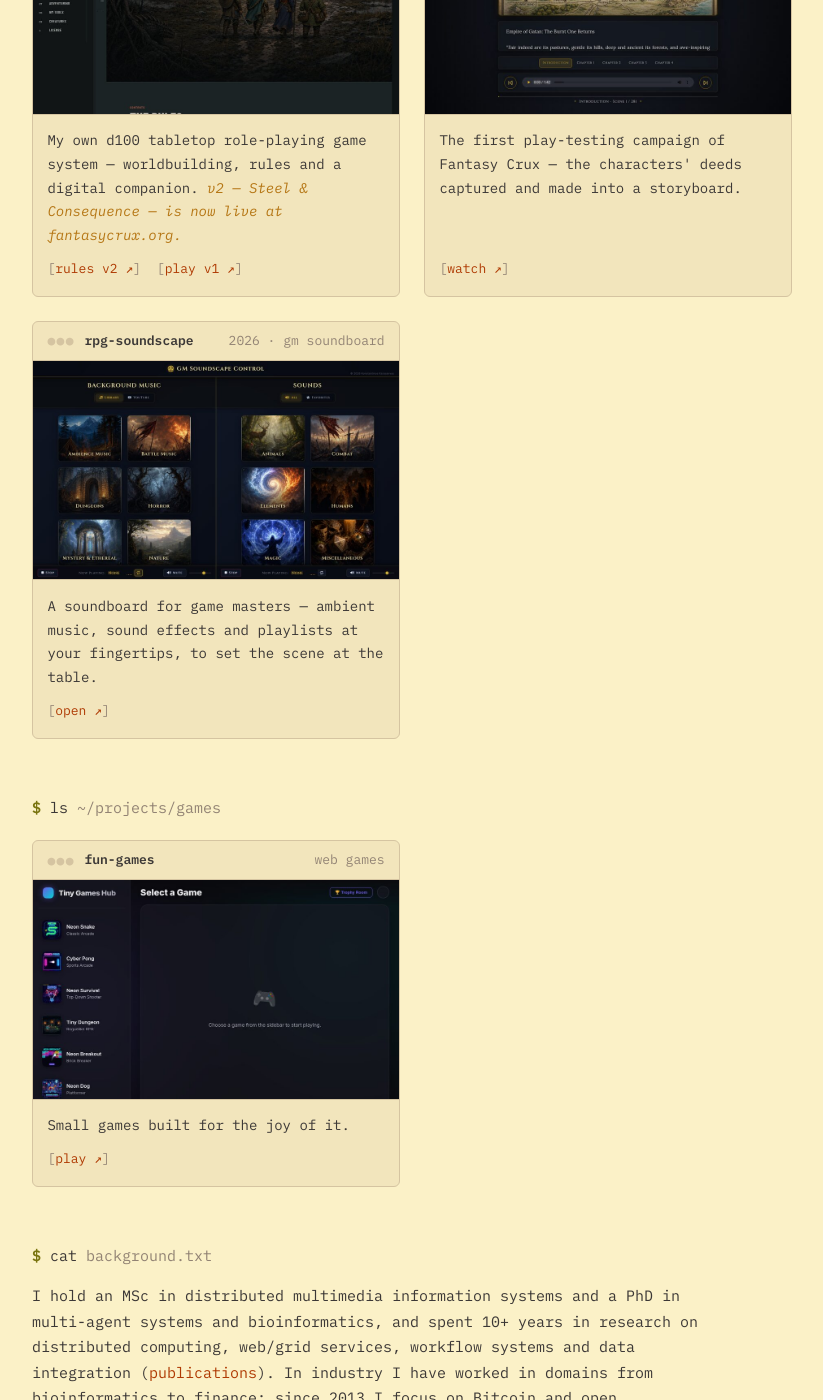
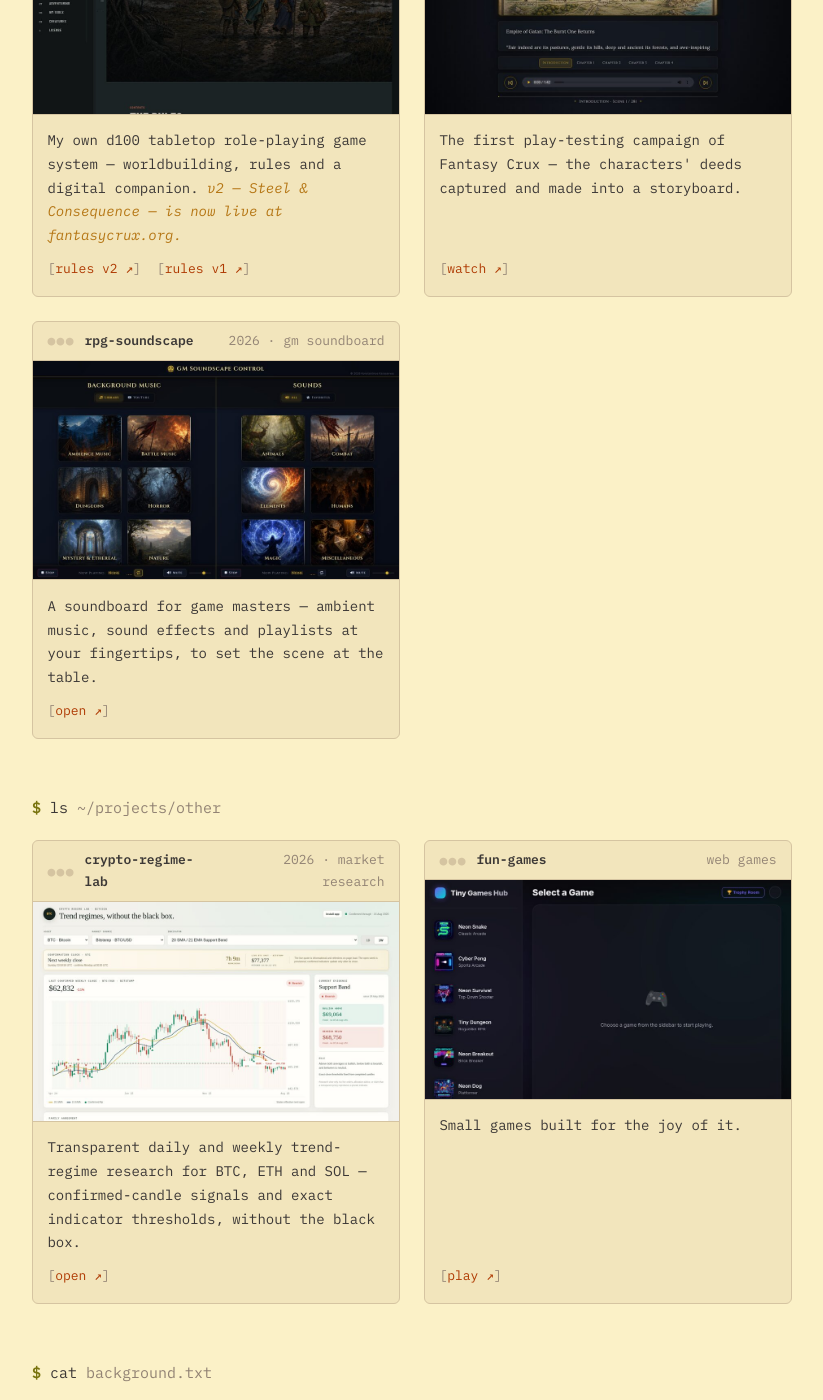
Before and after one commit to karask/karask.github.io, a Jekyll site: the page built from index.html, in a window 1280 px wide and 1400 px high, scrolled down 2200 px. Shown: the whole window, without its empty margins (228-1051 px from the left). Built offline with Jekyll 4.4.1, drawn with Linux system fonts in a browser that asks for light colours.

Commit message:
feat: add crypto regime lab project

```diff
--- a/index.html
+++ b/index.html
@@ -23,7 +23,7 @@ redirect_from:
   </p>
 
   <p class="cmd"><span class="sh">$</span> <span class="bin">ls</span> ~/projects <span class="cursor" aria-hidden="true"></span></p>
-  <p class="ls-out"><a href="#bitcoin">bitcoin/</a> <a href="#rpg">rpg/</a> <a href="#games">games/</a></p>
+  <p class="ls-out"><a href="#bitcoin">bitcoin/</a> <a href="#rpg">rpg/</a> <a href="#other">other/</a></p>
 </section>
 
 <section id="work">
@@ -140,7 +140,7 @@ addr = priv.get_public_key().get_segwit_address()  <span class="c"># P2WPKH</spa
         </p>
         <p class="links">
           <a href="https://fantasycrux.org/">rules v2 &#8599;</a>
-          <a href="/fantasy-crux-digital">play v1 &#8599;</a>
+          <a href="/fantasy-crux-digital">rules v1 &#8599;</a>
         </p>
       </div>
     </article>
@@ -183,8 +183,27 @@ addr = priv.get_public_key().get_segwit_address()  <span class="c"># P2WPKH</spa
 
   </div>
 
-  <p class="cmd group-cmd" id="games"><span class="sh">$</span> <span class="bin">ls</span> ~/projects/games</p>
+  <p class="cmd group-cmd" id="other"><span class="sh">$</span> <span class="bin">ls</span> ~/projects/other</p>
   <div class="panes">
+
+    <article class="pane">
+      <div class="pane-title">
+        <span class="dots" aria-hidden="true">&#9679;&#9679;&#9679;</span>
+        <span class="name">crypto-regime-lab</span>
+        <span class="meta">2026 · market research</span>
+      </div>
+      <img src="/img/projects/crypto-regime-lab.jpg" alt="Crypto Regime Lab — Bitcoin trend-regime chart and indicator thresholds" loading="lazy">
+      <div class="pane-body">
+        <p>
+          Transparent daily and weekly trend-regime research for BTC, ETH and
+          SOL — confirmed-candle signals and exact indicator thresholds, without
+          the black box.
+        </p>
+        <p class="links">
+          <a href="https://bitcoin-trend-indicators.pages.dev/">open &#8599;</a>
+        </p>
+      </div>
+    </article>
 
     <article class="pane">
       <div class="pane-title">
```
Also changed, not shown: img/projects/crypto-regime-lab.jpg (added).
